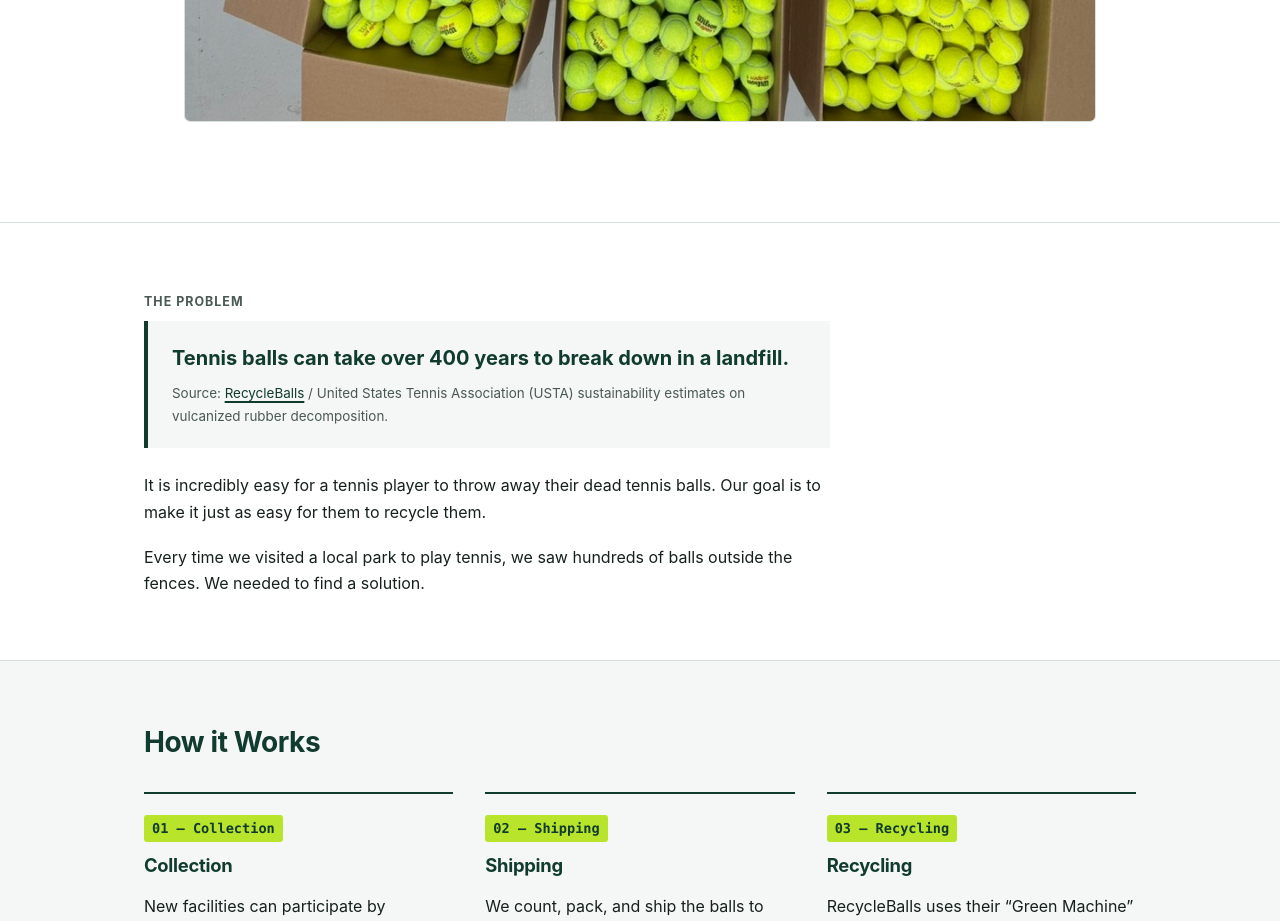
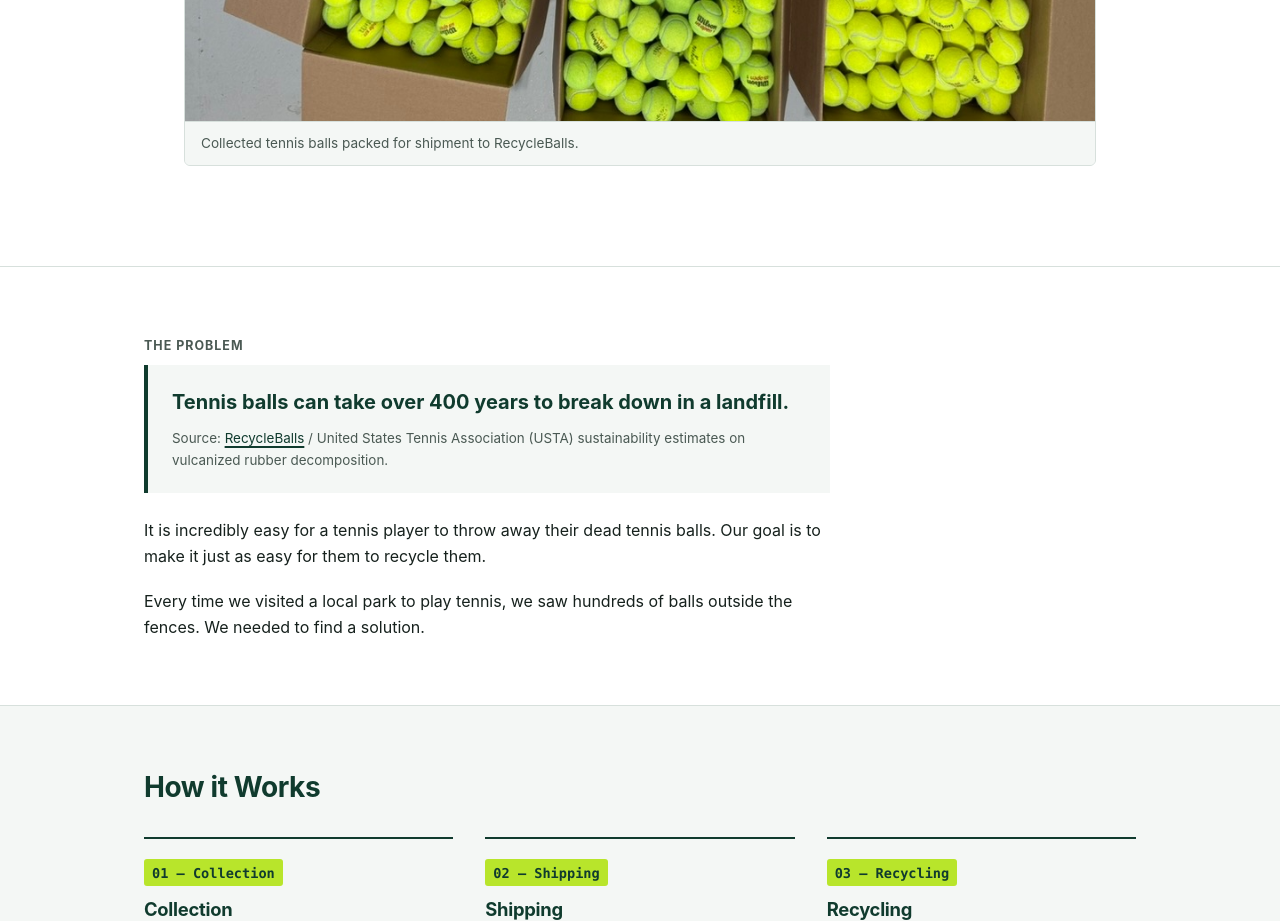
Before and after one commit to aayushpaul10-sys/The-second-serve, a plain HTML site: page index.html in a window 1280 px wide. Shown: the part 780-1701 px from the top of the page. Drawn offline with Linux system fonts and the light colour scheme; files whose address does not match are found by name.

Commit message:
Update index.html

```diff
--- a/index.html
+++ b/index.html
@@ -44,6 +44,7 @@
         </div>
         <figure class="hero-media">
           <img src="Unknown-2.jpg" alt="Boxes filled with collected used tennis balls ready for shipment" />
+          <figcaption class="hero-caption">Collected tennis balls packed for shipment to RecycleBalls.</figcaption>
         </figure>
       </div>
     </section>
```
